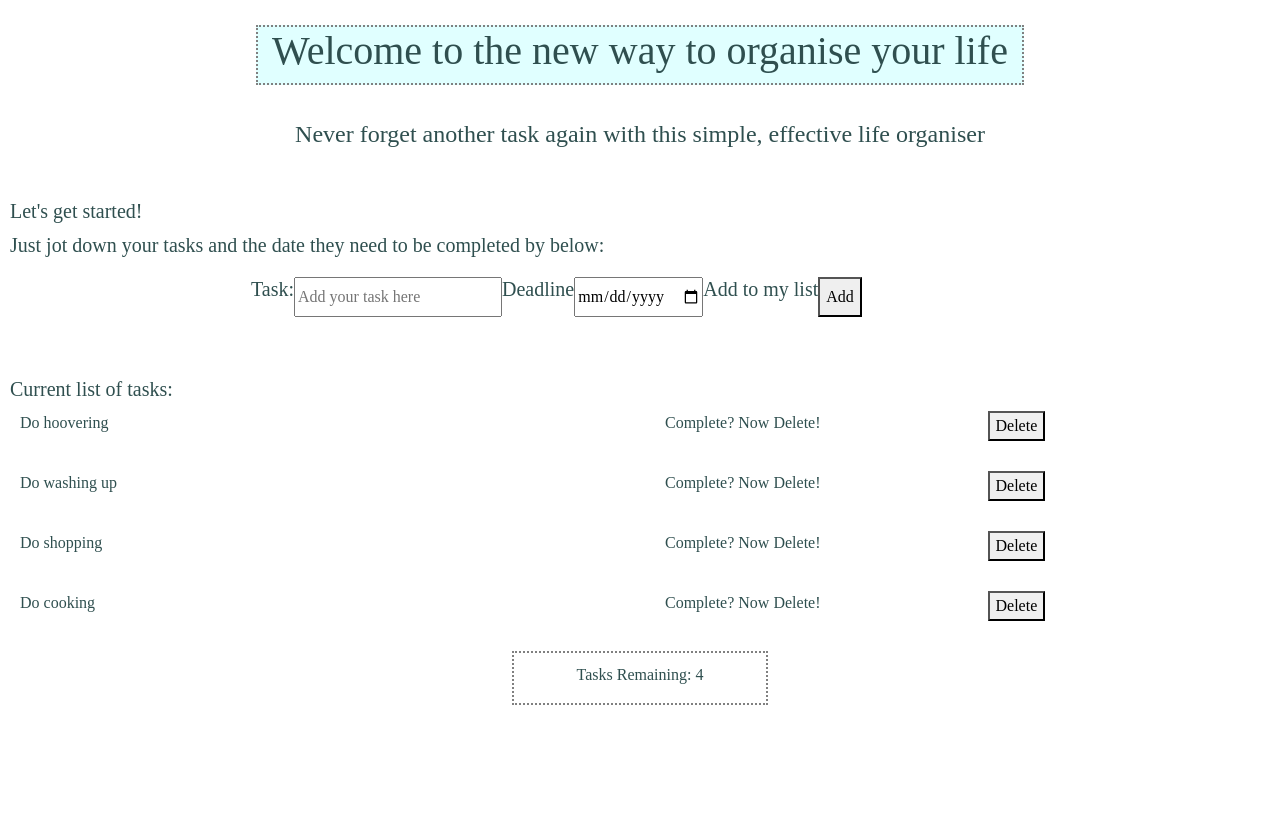
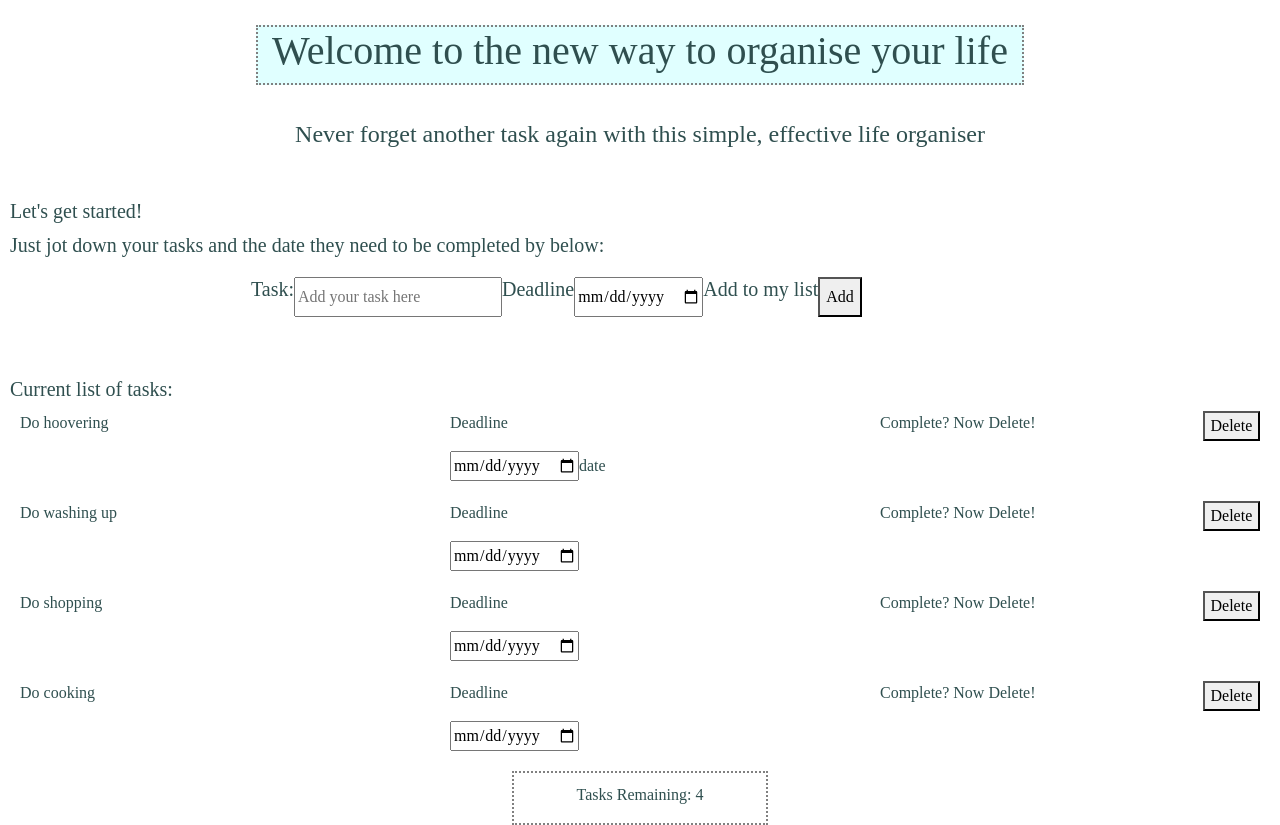
Before and after one commit to JoPreihs/todo-app-frontend, a React app: page / in a window 1280 px wide. Before the commit the page ends 800 px from the top, so only its background shows below. Built offline with nearby package versions, Linux system fonts and the light colour scheme.

Commit message:
React App - Adding Deadline Attempted

```diff
--- a/src/App.js
+++ b/src/App.js
@@ -9,7 +9,7 @@ import uuid from "uuid/v4";
 class App extends Component {
   state = {
     tasks: [
-      { task: "Do hoovering", completed: true, id: uuid() },
+      { task: "Do hoovering", deadline: "date", completed: true, id: uuid() },
       { task: "Do washing up", completed: false, id: uuid() },
       { task: "Do shopping", completed: false, id: uuid() },
       { task: "Do cooking", completed: true, id: uuid() },
@@ -24,6 +24,15 @@ class App extends Component {
       tasks: newTasks
     });
   }
+addDeadline = (dueDate) => {
+  const dueDates = this.state.tasks.deadline();
+  const deadlineObject = {task: dueDates, deadline: "date", completed: false, id: uuid() };
+  dueDates.push(deadlineObject);
+  this.setState({
+    tasks: dueDates
+  });
+}
+
   deleteTask = id => {
 const filteredTasks = this.state.tasks.filter(item => {
   if (item.id !== id) {
@@ -76,7 +85,8 @@ return item;
                 markTaskCompleted= {this.markTaskCompleted}
                 key={i}
                 id ={item.id}
-                task={item}  />
+                task={item}
+                deadline={"date"}/>
               })
             }
         </div>
--- a/src/components/ListItem.js
+++ b/src/components/ListItem.js
@@ -15,13 +15,17 @@ class ListItem extends Component {
         return (
             <div id="currentList">
                 <div className="row">
-                    <div className="col-6">
+                    <div className="col-4">
                         {this.props.task.task}
+                    </div>
+                    <div className="col-4">
+                        <p>Deadline</p><input type="date" />
+                        {this.props.task.deadline}
                     </div>
                     <div className="col-3">
                         <p>Complete? Now Delete!</p>
                     </div>
-                    <div className="col-3">
+                    <div className="col-1">
                         <button onClick={this.handleDeleteClick}>Delete</button>
                     </div>
                 </div>
```
